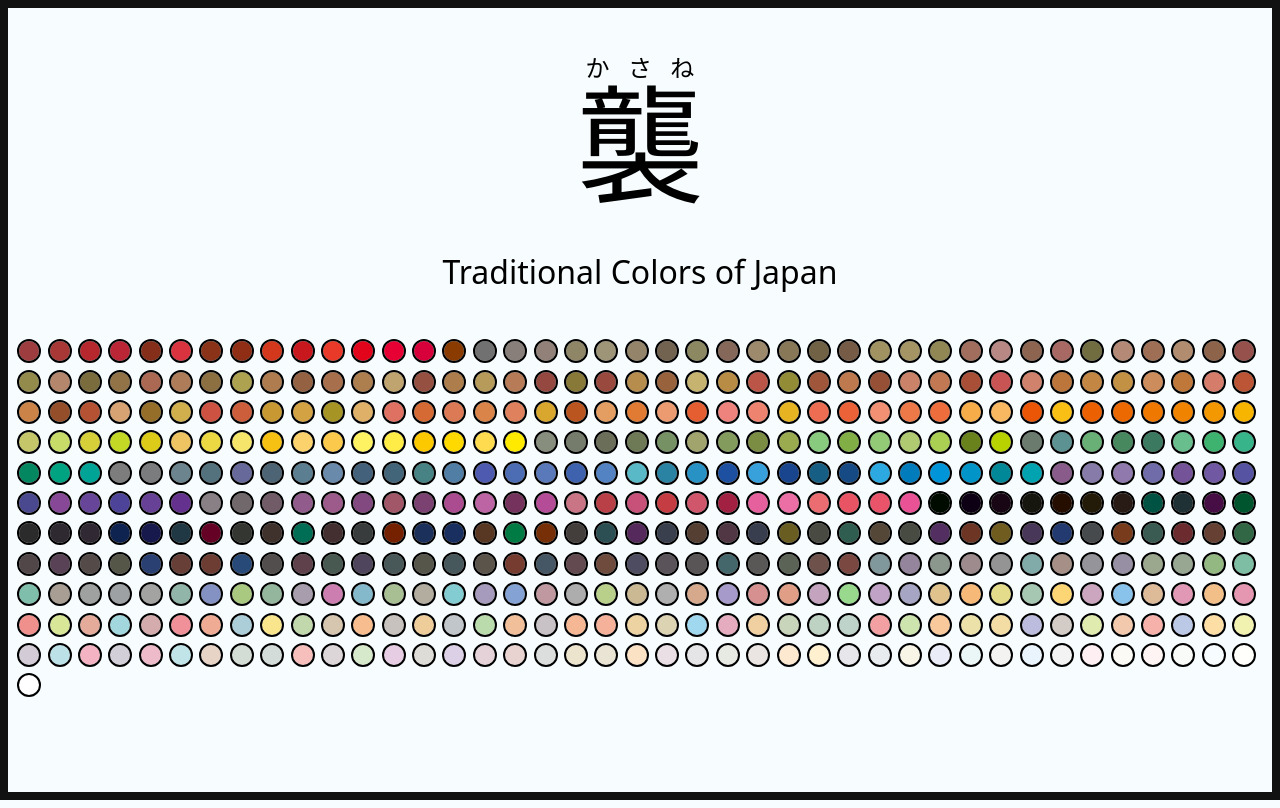
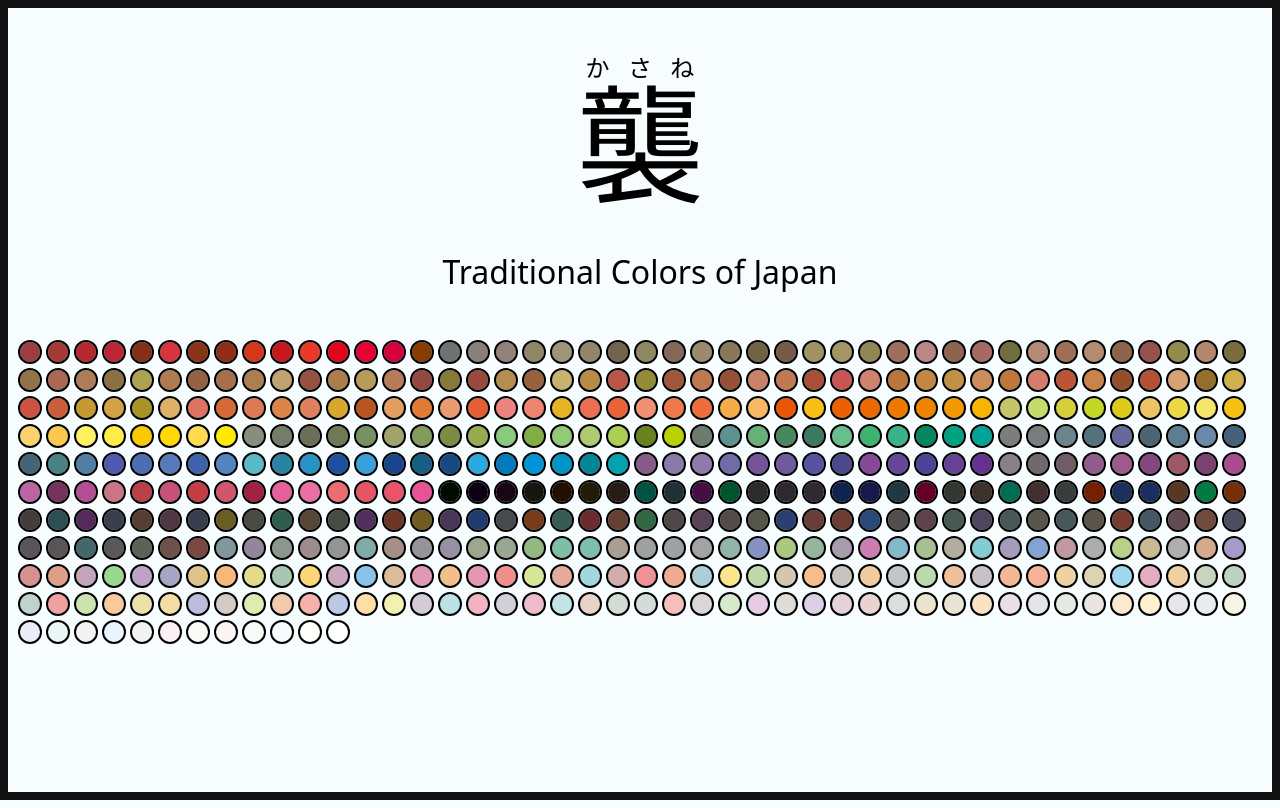
Before and after one commit to dashdashzako/kasane, a Vue app: page / in a window 1280 px wide. Built offline with nearby package versions, Linux system fonts and the light colour scheme; a web font is replaced by a local one.

Commit message:
fix: use pixel perfect gap

```diff
--- a/src/components/colors-list.vue
+++ b/src/components/colors-list.vue
@@ -1,8 +1,7 @@
 <script setup lang="ts">
-import { RouterLink } from 'vue-router'
 import { colors } from '../data/colors'
 
-const { contrastColor = '#FFF' } = defineProps<{
+const { contrastColor = '#FFFFFF' } = defineProps<{
   contrastColor?: string
 }>()
 </script>
@@ -10,7 +9,7 @@ const { contrastColor = '#FFF' } = defineProps<{
 <template>
   <ol>
     <li v-for="color in colors" :key="color.kanji" :style="`--color: ${color.hex}`">
-      <RouterLink
+      <router-link
         :to="{ name: '/color/[hepburn]', params: { hepburn: color.hepburn } }"
         :aria-label="color.kanji"
         exact-active-class="active-color"
@@ -33,7 +32,6 @@ ol {
   flex-direction: column;
 
   margin: 0;
-  gap: 4px;
   padding: 2px 0.5rem;
 
   transition: width 0.12s ease-out;
@@ -41,7 +39,7 @@ ol {
 
 li {
   border-radius: 50%;
-  padding: 0.2rem;
+  padding: 4px;
 }
 
 a {
```
